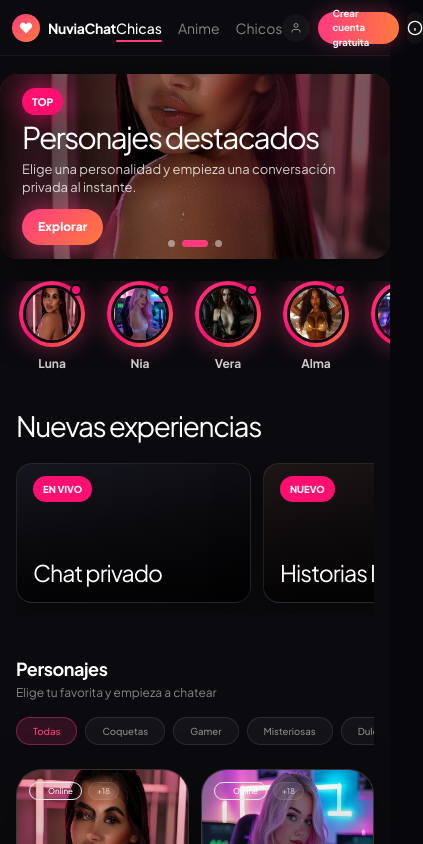
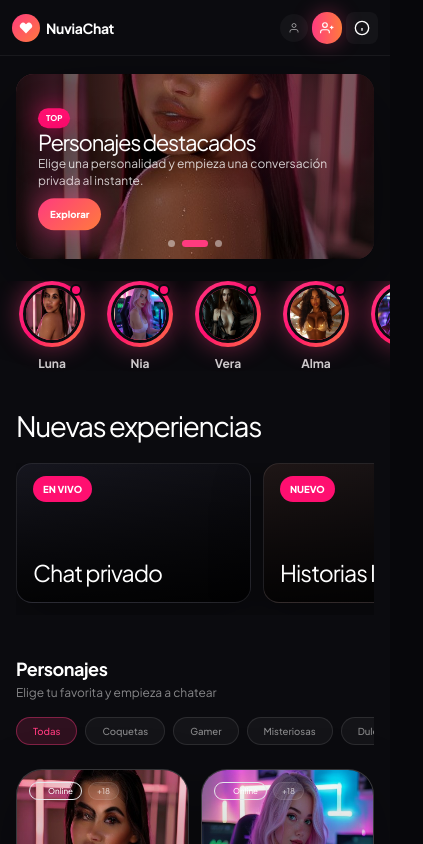
Before and after one commit to 3737631/luciaia, a Next.js app: page /luciaia/girls in a window 390 px wide. Shown: the top 844 px of the page, 423 px wide, since content can reach past the window. Built offline with nearby package versions, Linux system fonts and the light colour scheme.

Commit message:
fix mobile: hide nav tabs, icon for CTA, responsive banner height, shorter badges, reduce spacing

```diff
--- a/src/components/Header.tsx
+++ b/src/components/Header.tsx
@@ -21,14 +21,14 @@ export default function Header() {
   return (
     <header className="sticky top-0 z-50 h-14 border-b border-white/[0.06] bg-[#0b0b0f] sm:h-16">
       <div className="mx-auto flex h-full max-w-6xl items-center justify-between px-3 sm:px-6">
-        <Link href="/girls" className="flex items-center gap-2">
+        <Link href="/girls" className="flex items-center gap-1.5 sm:gap-2">
           <span className="flex h-7 w-7 items-center justify-center rounded-full bg-gradient-to-br from-[#ff3b7f] to-[#ff7a3d] sm:h-8 sm:w-8">
             <svg viewBox="0 0 24 24" className="h-3.5 w-3.5 sm:h-4 sm:w-4" fill="currentColor" stroke="none"><path d="M20.84 4.61a5.5 5.5 0 0 0-7.78 0L12 5.67l-1.06-1.06a5.5 5.5 0 0 0-7.78 7.78l1.06 1.06L12 21.23l7.78-7.78 1.06-1.06a5.5 5.5 0 0 0 0-7.78z"/></svg>
           </span>
           <span className="text-sm font-bold tracking-tight sm:text-base">NuviaChat</span>
         </Link>
 
-        <nav className="flex items-center gap-4 sm:gap-6">
+        <nav className="hidden sm:flex sm:items-center sm:gap-6">
           <Link href="/girls" className="relative text-sm font-medium text-white after:absolute after:-bottom-1 after:left-0 after:h-0.5 after:w-full after:rounded-full after:bg-[#ff3b7f]">
             Chicas
           </Link>
@@ -40,7 +40,7 @@ export default function Header() {
           </Link>
         </nav>
 
-        <div className="flex items-center gap-2">
+        <div className="flex items-center gap-1 sm:gap-2">
           {/* Gender - discreet icon */}
           <div className="relative">
             <button
@@ -69,15 +69,17 @@ export default function Header() {
 
           <Link
             href="/girls"
-            className="hidden h-8 items-center justify-center rounded-full border border-white/[0.12] bg-white/[0.04] px-3.5 text-[0.6rem] font-medium text-white/70 transition hover:bg-white/[0.08] sm:inline-flex sm:text-xs"
+            className="hidden h-8 items-center justify-center rounded-full border border-white/[0.12] bg-white/[0.04] px-3 text-[0.6rem] font-medium text-white/70 transition hover:bg-white/[0.08] sm:inline-flex sm:px-3.5 sm:text-xs"
           >
             Iniciar sesión
           </Link>
           <Link
             href="/girls"
-            className="flex h-8 items-center justify-center rounded-full bg-gradient-to-r from-[#ff3b7f] to-[#ff7a3d] px-3.5 text-[0.6rem] font-bold text-white shadow-[0_0_20px_rgba(255,59,127,0.35)] transition hover:shadow-[0_0_28px_rgba(255,59,127,0.5)] sm:px-4 sm:text-xs"
+            className="flex h-8 items-center justify-center rounded-full bg-gradient-to-r from-[#ff3b7f] to-[#ff7a3d] px-2 text-[0.5rem] font-bold text-white shadow-[0_0_20px_rgba(255,59,127,0.35)] transition hover:shadow-[0_0_28px_rgba(255,59,127,0.5)] sm:px-4 sm:text-xs"
+            title="Crear cuenta gratuita"
           >
-            Crear cuenta gratuita
+            <svg viewBox="0 0 24 24" className="h-3.5 w-3.5 sm:hidden" fill="none" stroke="currentColor" strokeWidth="2"><path d="M16 21v-2a4 4 0 0 0-4-4H5a4 4 0 0 0-4 4v2"/><circle cx="8.5" cy="7" r="4"/><line x1="20" y1="8" x2="20" y2="14"/><line x1="23" y1="11" x2="17" y2="11"/></svg>
+            <span className="hidden sm:inline">Crear cuenta gratuita</span>
           </Link>
           <Link href="/info" className="flex h-8 w-8 items-center justify-center rounded-lg bg-white/[0.04] sm:hidden">
             <svg viewBox="0 0 24 24" className="h-4 w-4" fill="none" stroke="currentColor" strokeWidth="2"><circle cx="12" cy="12" r="10"/><line x1="12" y1="16" x2="12" y2="12"/><line x1="12" y1="8" x2="12.01" y2="8"/></svg>
--- a/src/components/HeroShowcaseCarousel.tsx
+++ b/src/components/HeroShowcaseCarousel.tsx
@@ -25,7 +25,7 @@ const slides = [
     id: 2,
     title: "Crea tu chica IA",
     subtitle: "Personaliza estilo, actitud, fondo y forma de hablar.",
-    badge: "PERSONALIZABLE",
+    badge: "PRO",
     cta: "Crear ahora",
     href: "#personajes",
   },
@@ -77,14 +77,15 @@ export default function HeroShowcaseCarousel() {
 
   return (
     <div
-      className="relative mx-auto overflow-hidden sm:mx-6 lg:mx-8"
+      className="relative mx-4 h-[185px] overflow-hidden sm:mx-6 sm:h-[260px] lg:mx-8"
       style={{
         maxWidth: 1180,
-        height: 185,
         borderRadius: 18,
         background: "#17171d",
         boxShadow: "0 24px 80px rgba(0,0,0,0.45)",
       }}
+      onMouseEnter={stopAutoplay}
+      onMouseLeave={resetAutoplay}
       onPointerDown={(e) => { setStartX(e.clientX); stopAutoplay(); }}
       onPointerUp={(e) => {
         const diff = e.clientX - startX;
@@ -123,7 +124,7 @@ export default function HeroShowcaseCarousel() {
               className="absolute left-[22px] right-5 top-1/2 z-10 max-w-[520px] -translate-y-1/2 sm:left-[42px]"
             >
               <span
-                className="mb-2 inline-flex rounded-full px-2.5 py-1.5 text-[0.65rem] font-black text-white sm:mb-3 sm:px-3.5 sm:text-xs"
+                className="mb-1 inline-flex rounded-full px-2 py-1 text-[0.5rem] font-black text-white sm:mb-3 sm:px-3.5 sm:text-xs"
                 style={{
                   background: "#ff0f70",
                   boxShadow: "0 0 24px rgba(255,15,112,0.7)",
@@ -134,7 +135,7 @@ export default function HeroShowcaseCarousel() {
               <h1
                 className="text-white"
                 style={{
-                  fontSize: "clamp(30px, 5vw, 58px)",
+                  fontSize: "clamp(22px, 5vw, 58px)",
                   lineHeight: 0.95,
                   letterSpacing: "-0.06em",
                   textShadow: "0 8px 30px rgba(0,0,0,0.65)",
@@ -144,14 +145,14 @@ export default function HeroShowcaseCarousel() {
                 {s.title}
               </h1>
               <p
-                className="mt-2 max-w-[430px] text-white/80 sm:mt-3"
-                style={{ fontSize: "clamp(13px, 1.2vw, 16px)", lineHeight: 1.45 }}
+                className="mt-1 max-w-[430px] text-white/80 sm:mt-3"
+                style={{ fontSize: "clamp(12px, 1.2vw, 16px)", lineHeight: 1.4 }}
               >
                 {s.subtitle}
               </p>
               <Link
                 href={s.href}
-                className="mt-3 inline-flex h-9 items-center justify-center rounded-full px-4 text-xs font-black text-white sm:mt-5 sm:h-[42px] sm:px-[22px] sm:text-sm"
+                className="mt-2 inline-flex h-8 items-center justify-center rounded-full px-3 text-[0.6rem] font-black text-white sm:mt-5 sm:h-[42px] sm:px-[22px] sm:text-sm"
                 style={{
                   background: "linear-gradient(135deg, #ff3b7f, #ff7a3d)",
                   boxShadow: "0 0 28px rgba(255,59,127,0.55)",
```
